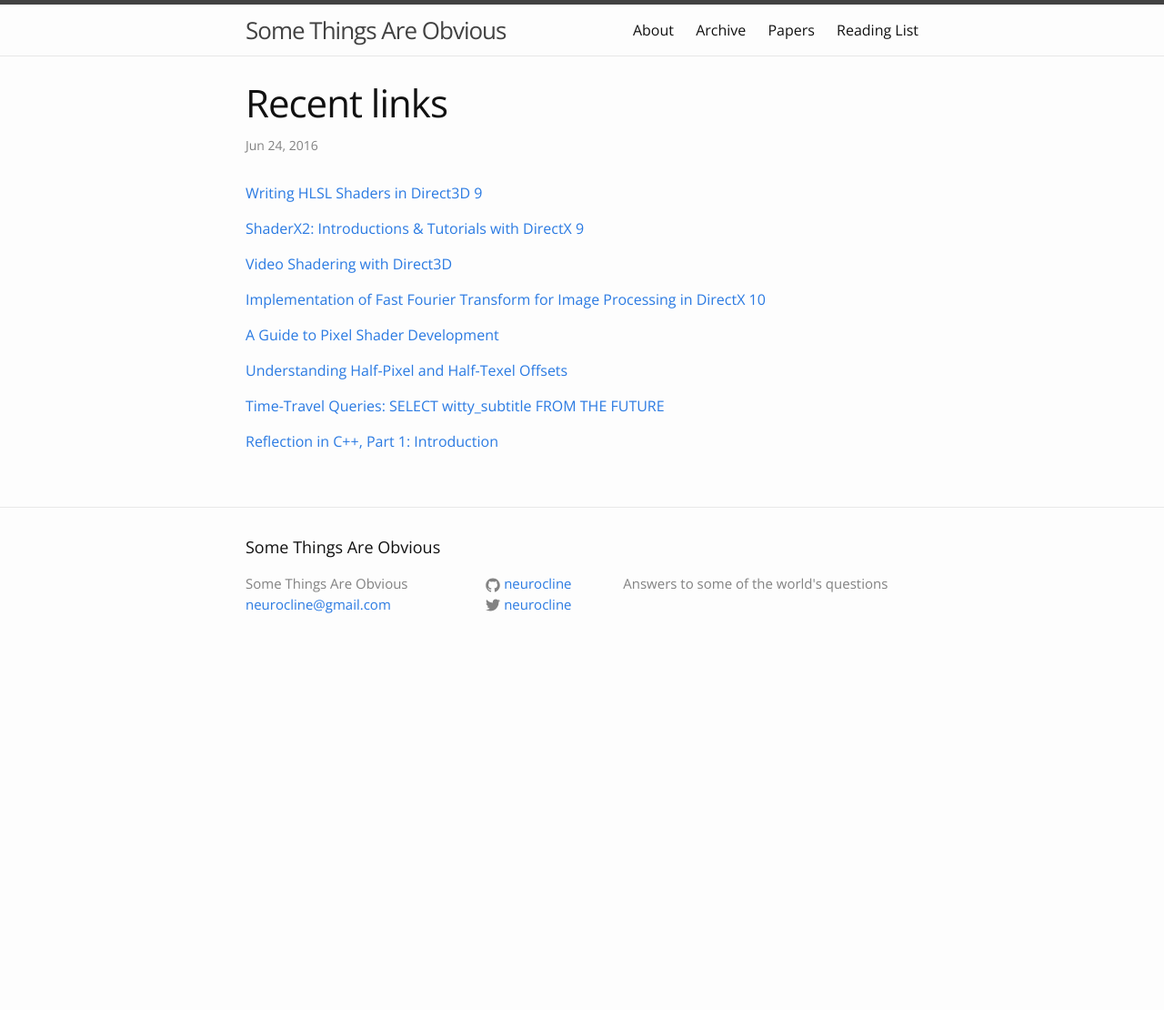
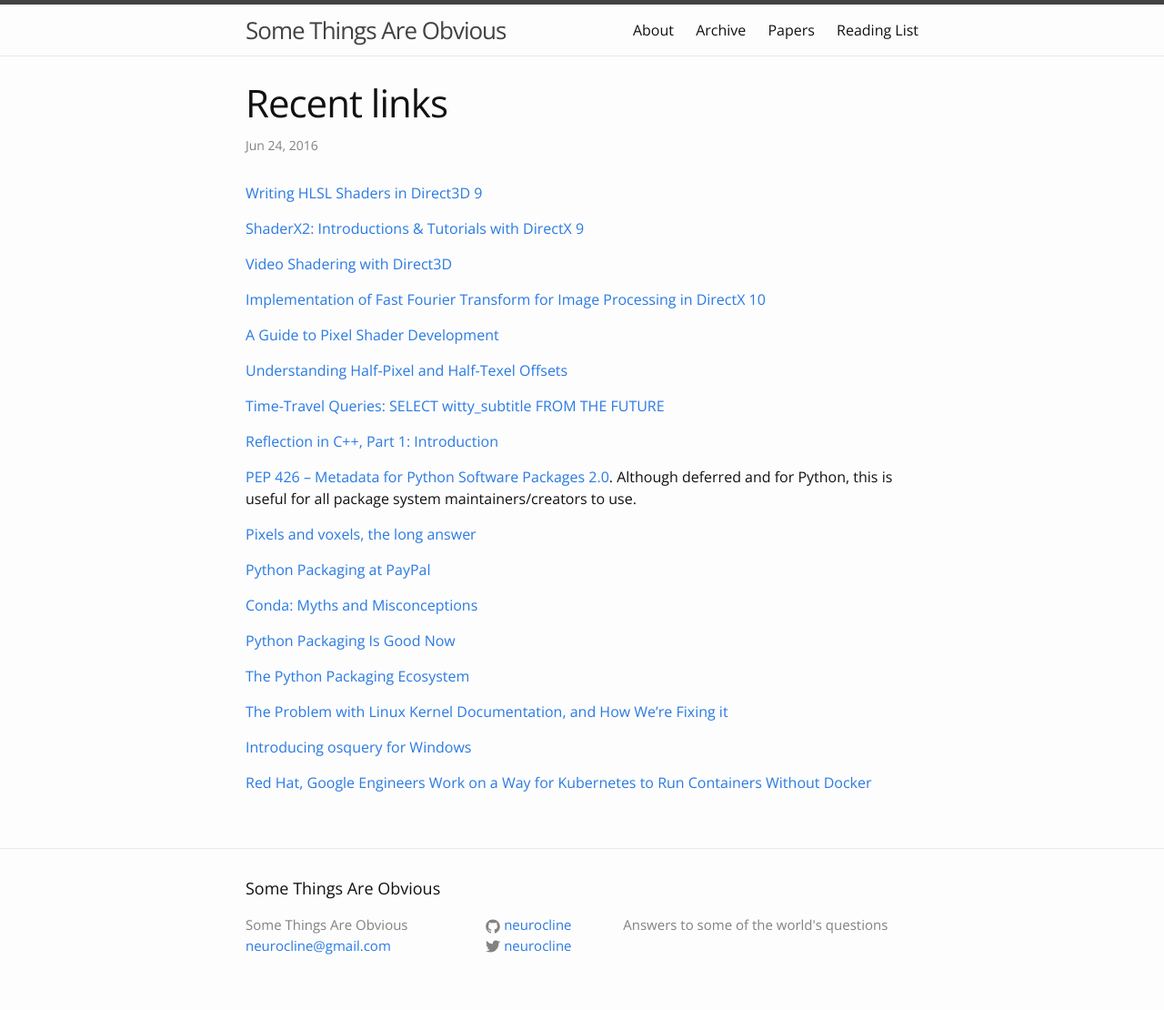
Before and after one commit to neurocline/neurocline.github.io, a Jekyll site: the page built from _posts/2016-06-24-recent-links.markdown, in a window 1280 px wide. Shown: the whole page at 91% size. Built offline with Jekyll 4.4.1, drawn with Linux system fonts in a browser that asks for light colours; before the commit the page ends 900 px from its top, so only the background shows below that.

```diff
--- a/_posts/2016-06-24-recent-links.markdown
+++ b/_posts/2016-06-24-recent-links.markdown
@@ -21,3 +21,21 @@ tags: links
 [Time-Travel Queries: SELECT witty_subtitle FROM THE FUTURE](https://www.cockroachlabs.com/blog/time-travel-queries-select-witty_subtitle-the_future/)
 
 [Reflection in C++, Part 1: Introduction](http://donw.io/post/reflection-cpp-1/)
+
+[PEP 426 -- Metadata for Python Software Packages 2.0](https://www.python.org/dev/peps/pep-0426/). Although deferred and for Python, this is useful for all package system maintainers/creators to use.
+
+[Pixels and voxels, the long answer](https://medium.com/retronator-magazine/pixels-and-voxels-the-long-answer-5889ecc18190)
+
+[Python Packaging at PayPal](https://www.paypal-engineering.com/2016/09/07/python-packaging-at-paypal/)
+
+[Conda: Myths and Misconceptions](https://jakevdp.github.io/blog/2016/08/25/conda-myths-and-misconceptions/)
+
+[Python Packaging Is Good Now](https://glyph.twistedmatrix.com/2016/08/python-packaging.html)
+
+[The Python Packaging Ecosystem](http://www.curiousefficiency.org/posts/2016/09/python-packaging-ecosystem.html)
+
+[The Problem with Linux Kernel Documentation, and How We’re Fixing it](https://blogs.s-osg.org/problem-linux-kernel-documentation-fixing/)
+
+[Introducing osquery for Windows](https://m.facebook.com/notes/protect-the-graph/introducing-osquery-for-windows/1775110322729111/)
+
+[Red Hat, Google Engineers Work on a Way for Kubernetes to Run Containers Without Docker](http://thenewstack.io/oci-building-way-kubernetes-run-containers-without-docker/)
```
Also changed, not shown: _posts/2016-09-14-git-committer-info.md (added, +76 -0 lines), _posts/2016-09-30-recent-links.md (added, +25 -0 lines).
